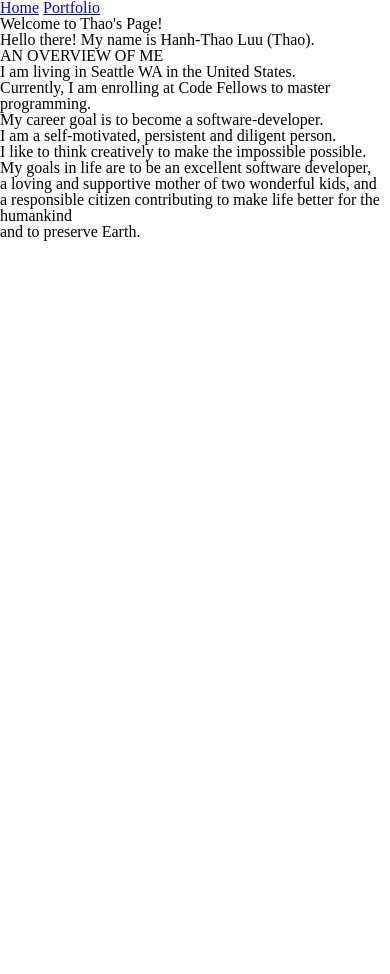
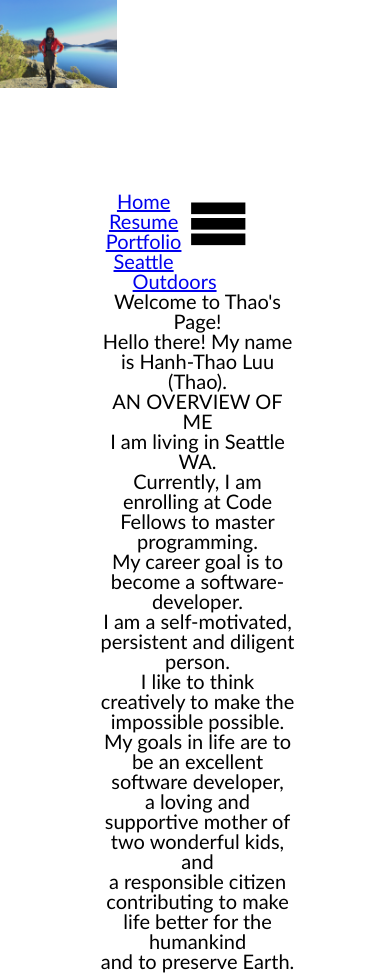
Before and after one commit to hanhthaoluu/301n5-portfolio, a plain HTML site: page index.html in a window 390 px wide. Before the commit the page ends 844 px from the top, so only its background shows below. Drawn offline with nearby package versions, Linux system fonts and the light colour scheme; files whose address does not match are found by name.

Commit message:
added image and styling

```diff
--- a/app.js
+++ b/app.js
@@ -5,6 +5,6 @@ function projectData (name, path, description) {
   this.description = description;
 }
 
-$(document).ready(function) {
+$(document).ready(function(){
 
-}
+});
--- a/index.html
+++ b/index.html
@@ -9,26 +9,26 @@
     <link rel="stylesheet" href="styles/layout.css">
     <link rel="stylesheet" href="styles/modules.css">
     <link rel="stylesheet" href="styles/reset.css">
+    <link rel="stylesheet" href="styles/icons.css">
   </head>
   <body>
-    <div class="navBar">
-      <a href="index.html">Home</a>
-      <a href="portfolio.html">Portfolio</a>
+    <img id="myHomePicture" src="images/IMG_0093_2.jpg" width="1000px" />
+    <div id="welcome">
+      <nav class="main-nav">
+        <div class="icon-menu">
         </div>
-
-    <nav class="nav-bar">
-      <div class="hamburgerIconMenu"></div>
-      <ul></ul>
-
-    <div id="welcome">
-      <!-- <img src="images/IMG_0083.JPG" width="1000px" /> -->
+        <ul>
+          <li><a href="index.html">Home</a></li>
+          <li><a href="resume.html">Resume</a></li>
+          <li><a href="portfolio.html">Portfolio</a></li>
+          <li><a href="seattleOutdoors.html">Seattle Outdoors</a></li>
+        </ul>
+      </nav>
       <h1>Welcome to Thao's Page!</h1>
-    </div>
-
       <div class="mainBody">
         <div class="page-content" id="opening-statement">Hello there! My name is Hanh-Thao Luu (Thao).</div>
         <div class="page-content" id="an-overview-of-me">AN OVERVIEW OF ME</div>
-        <p> I am living in Seattle WA in the United States. <br />
+          <p> I am living in Seattle WA. <br />
           Currently, I am enrolling at Code Fellows to master programming. <br />
           My career goal is to become a software-developer. <br />
           I am a self-motivated, persistent and diligent person. <br />
@@ -38,6 +38,8 @@
           a responsible citizen contributing to make life better for the humankind<br />
           and to preserve Earth.</p>
       </div>
+
+    </div>
         <script src="vendor/scripts/jquery-3.2.1.js"></script>
         <script src="https://code.jquery.com/jquery-3.2.1.js"></script>
         <script src="app.js"></script>
--- a/styles/base.css
+++ b/styles/base.css
@@ -0,0 +1,19 @@
+body {
+  width: 100%;
+  height: 100%;
+}
+#welcome {
+  width: 50%;
+  height: 100%;
+  float: right;
+}
+.main-nav {
+  padding: 0;
+  display:block;
+
+}
+
+
+img {
+  width: 30%;
+}
--- a/styles/icons.css
+++ b/styles/icons.css
@@ -0,0 +1,28 @@
+@font-face {
+	font-family: 'icomoon';
+	src:url('fonts/icomoon.eot?wfb79s');
+	src:url('fonts/icomoon.eot?wfb79s#iefix') format('embedded-opentype'),
+		url('fonts/icomoon.ttf?wfb79s') format('truetype'),
+		url('fonts/icomoon.woff?wfb79s') format('woff'),
+		url('fonts/icomoon.svg?wfb79s#icomoon') format('svg');
+	font-weight: normal;
+	font-style: normal;
+}
+
+[class^="icon-"], [class*=" icon-"] {
+	font-family: 'icomoon';
+	speak: none;
+	font-style: normal;
+	font-weight: normal;
+	font-variant: normal;
+	text-transform: none;
+	line-height: 1;
+
+	/* Better Font Rendering =========== */
+	-webkit-font-smoothing: antialiased;
+	-moz-osx-font-smoothing: grayscale;
+}
+
+.icon-menu:before {
+	content: "\e902";
+}
--- a/styles/modules.css
+++ b/styles/modules.css
@@ -2,3 +2,48 @@
   font-size: 3.1em;
   float: right;
 }
+
+h1 {
+  font-size: 40px;
+}
+
+
+#welcome {
+  display: block;
+  float: left;
+  padding: 100px;
+}
+
+.main-nav{
+  display: block;
+  float: left;
+}
+
+#welcome {
+  text-align: center;
+  font-size: 20px;
+  font-family: calibri;
+}
+
+@media only screen and (min-width: 640px) {
+  .icon-menu {
+    display: none;
+  }
+
+  .main-nav {
+    padding: .2em .2em .2em 2em;
+  }
+
+  .main-nav ul {
+    display: block;
+  }
+
+  .main-nav ul li {
+    display: inline;
+    border-bottom: 10px;
+  }
+
+  .main-nav ul li:hover a {
+    color: #29506D;
+  }
+}
```
Also changed, not shown: portfolio.html (added, +29 -0 lines), resume.html (added, +57 -0 lines), seattleOutdoors.html (added, +44 -0 lines), images/IMG_0093_2.jpg (added). Lines whose indentation alone changed are shown as unchanged.
